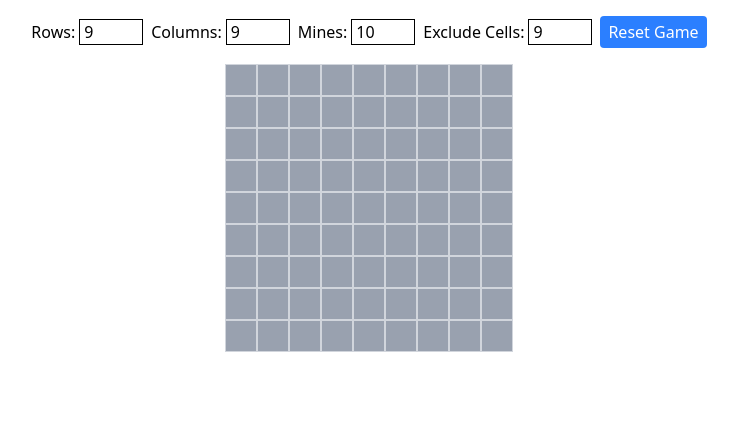
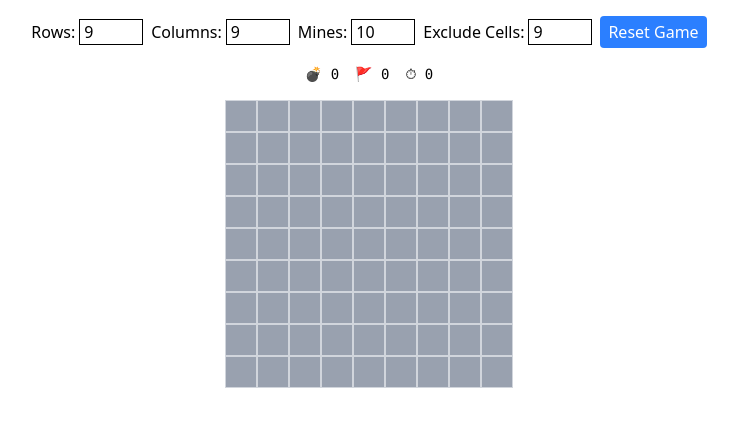
Before and after one commit to fuyu28/ReactMinesweeper, a React (Vite) app: page / in a window 1280 px wide. Shown: the top 426 px of the page, without its empty margins (271-1009 px from the left). Built offline with nearby package versions, Linux system fonts and the light colour scheme.

Commit message:
feat: add game info including mines, remaining flags, and time

```diff
--- a/src/App.tsx
+++ b/src/App.tsx
@@ -6,6 +6,7 @@ import type { Cell } from "./types/cell.ts";
 
 import GameSettingsComponent from "./components/GameSettings";
 import GameBoard from "./components/GameBoard";
+import GameInfo from "./components/GameInfo";
 
 import {
   initializeBoard,
@@ -13,6 +14,7 @@ import {
   getSafeArea,
   revealAllCells,
 } from "./logic/board.ts";
+import { remainFlags } from "./logic/info.ts";
 import { checkGameSettings } from "./logic/checkGameSettings.ts";
 import { checkWin } from "./logic/rules.ts";
 
@@ -28,7 +30,18 @@ function App() {
     useState<GameSettingsType>(defaultSettings);
   const [board, setBoard] = useState<Cell[][]>([]);
   const [gameStatus, setGameStatus] = useState<GameStatus>(GameStatus.Ready);
+  const [mines, setMines] = useState<number | undefined>(undefined);
   const [isFirstClick, setIsFirstClick] = useState<boolean>(true);
+  const [startTime, setStartTime] = useState<number | undefined>(undefined);
+  const [elapsedTime, setElapsedTime] = useState<number>(0);
+
+  useEffect(() => {
+    if (gameStatus !== GameStatus.Playing || startTime === undefined) return;
+    const timer = setInterval(() => {
+      setElapsedTime(Math.floor((Date.now() - startTime) / 1000));
+    }, 1000);
+    return () => clearInterval(timer);
+  }, [gameStatus, startTime]);
 
   function handleClick(r: number, c: number) {
     const { rows, cols, mines, excludeCells } = gameSettings;
@@ -37,6 +50,8 @@ function App() {
       const safeArea = getSafeArea(r, c, rows, cols, excludeCells);
       const initialBoard = initializeBoard(rows, cols, mines, safeArea);
       nextBoard = initialBoard;
+      setStartTime(Date.now());
+      setMines(mines);
       setGameStatus(GameStatus.Playing);
       setIsFirstClick(false);
     } else {
@@ -85,6 +100,9 @@ function App() {
     setBoard(newBoard);
     setGameStatus(GameStatus.Ready);
     setIsFirstClick(true);
+    setElapsedTime(0);
+    setStartTime(undefined);
+    setMines(undefined);
   }
 
   useEffect(() => {
@@ -98,6 +116,11 @@ function App() {
         onChange={setGameSettings}
         onReset={resetGame}
       />
+      <GameInfo
+        mines={mines ?? 0}
+        remainFlags={remainFlags(mines ?? 0, board)}
+        time={elapsedTime}
+      />
       <GameBoard
         board={board}
         onClick={handleClick}
--- /dev/null
+++ b/src/components/GameInfo.tsx
@@ -0,0 +1,19 @@
+import {} from "../logic/info.ts";
+
+type Props = {
+  mines: number;
+  remainFlags: number;
+  time: number;
+};
+
+const GameInfo = ({ mines, remainFlags, time }: Props) => {
+  return (
+    <div className="mb-4 text-sm font-mono flex gap-4">
+      <div>💣 {mines}</div>
+      <div>🚩 {remainFlags}</div>
+      <div>⏱ {time}</div>
+    </div>
+  );
+};
+
+export default GameInfo;
--- /dev/null
+++ b/src/logic/info.ts
@@ -0,0 +1,6 @@
+import type { Cell } from "../types/cell";
+
+export function remainFlags(mineCount: number, board: Cell[][]): number {
+  const flagCount = board.flat().filter((cell) => cell.isFlagged).length;
+  return mineCount - flagCount;
+}
```
